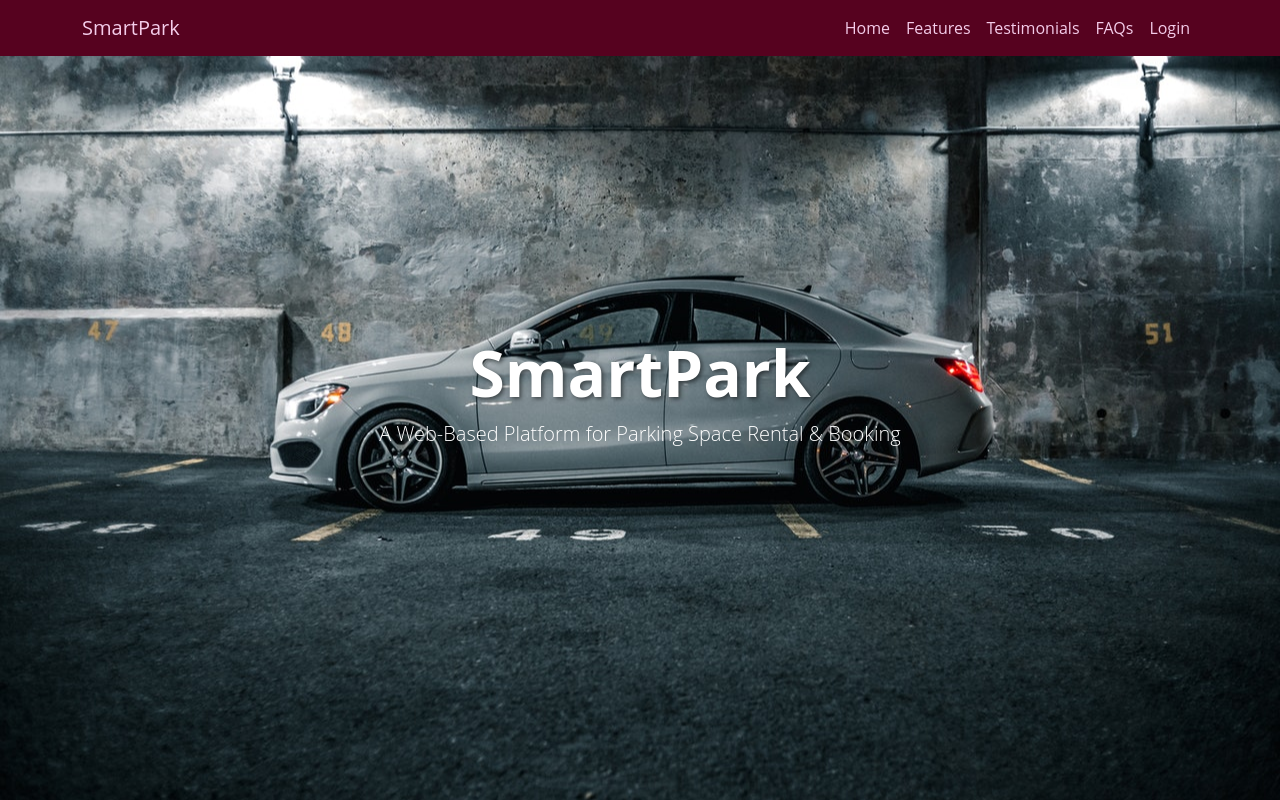
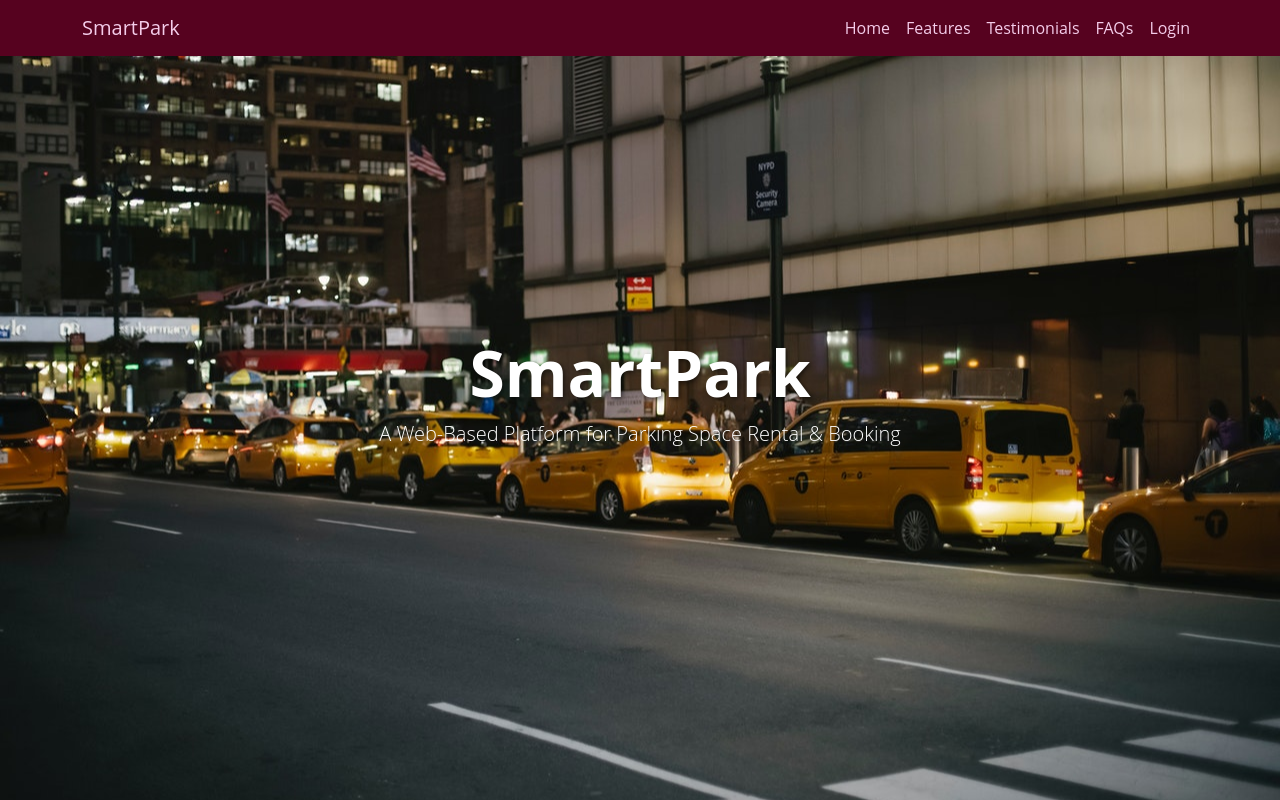
Before and after one commit to harishy0406/Smart_Park, a plain HTML site: page index.html in a window 1280 px wide. Shown: the top 800 px of the page. Drawn offline with nearby package versions, Linux system fonts and the light colour scheme.

Commit message:
added CSS

```diff
--- a/styles.css
+++ b/styles.css
@@ -15,7 +15,7 @@ body {
 
 /* Background Image for Hero Section */
 .hero-section {
-    background-image: url('images/car1.jpg'); /* Add your background image */
+    background-image: url('images/car3.jpg'); /* Add your background image */
     background-size: cover;
     background-position: center;
     height: 100vh;
```
